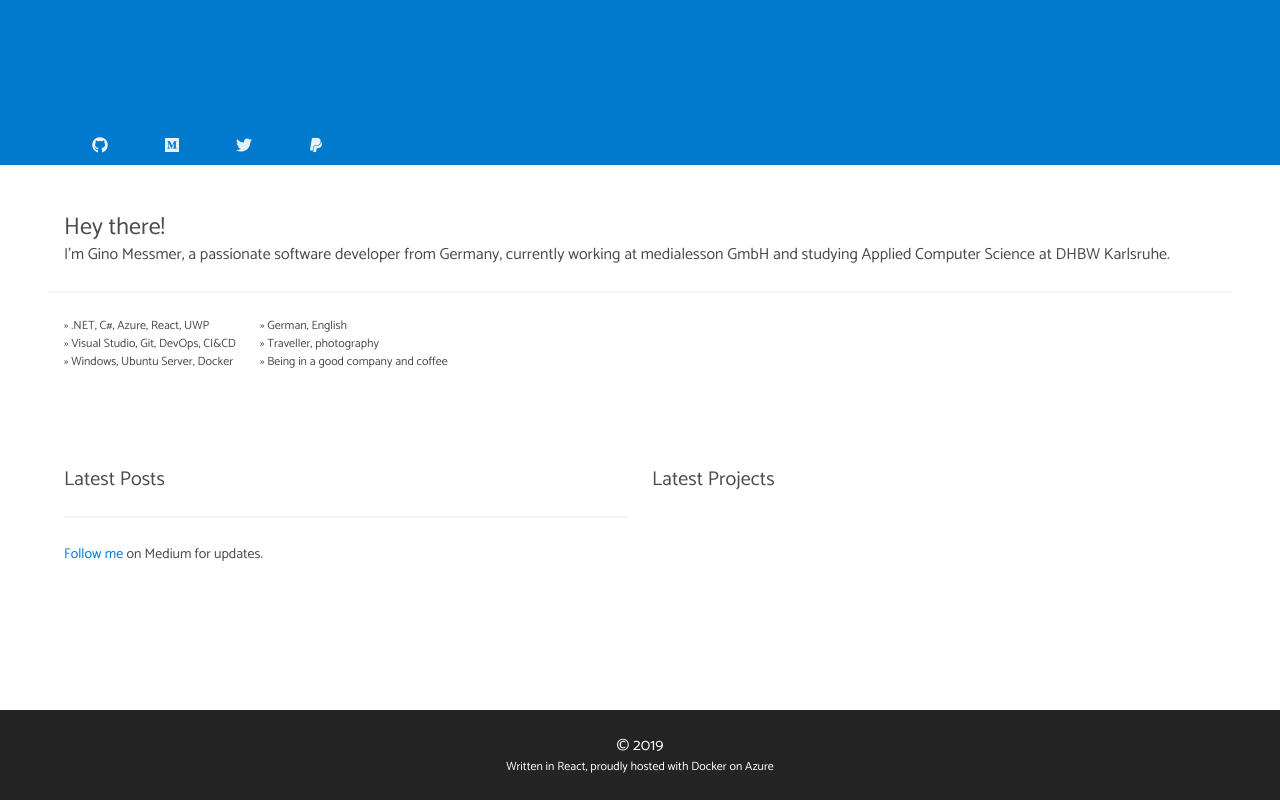
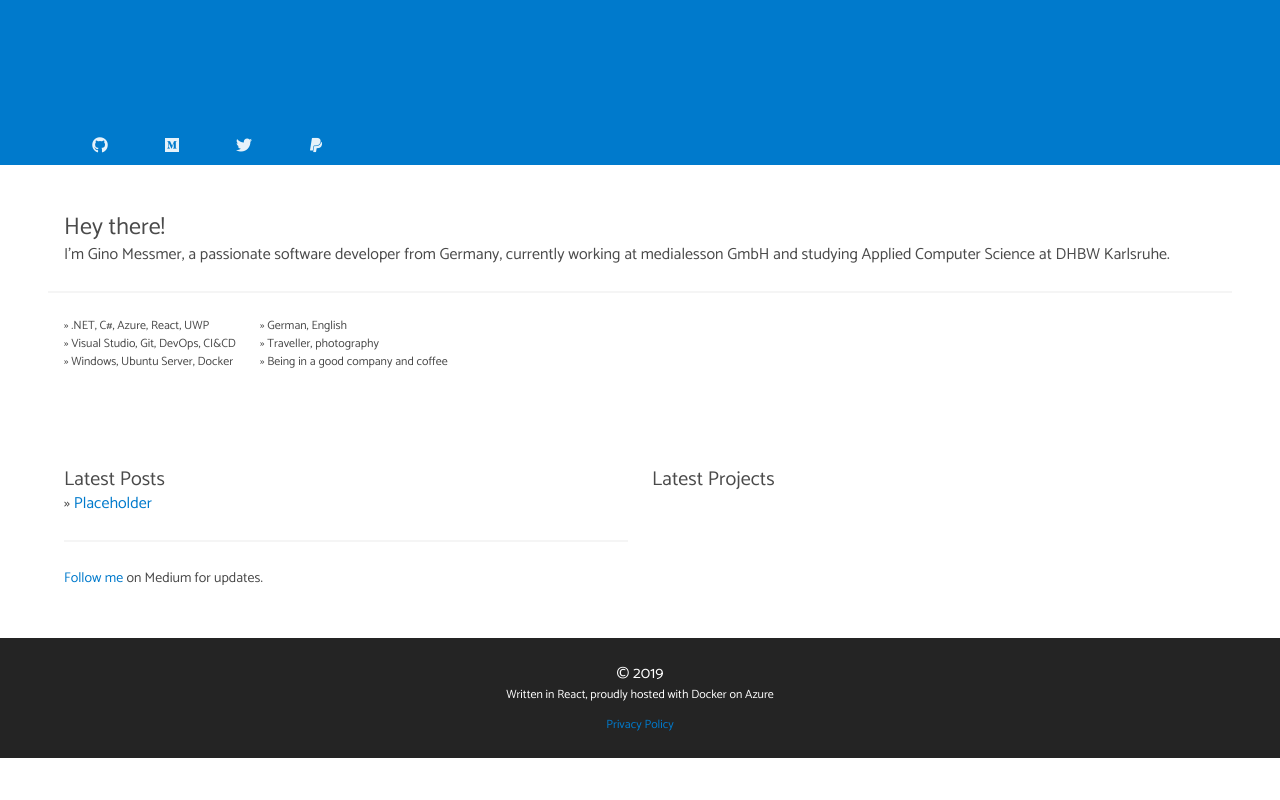
Before and after one commit to ginomessmer/ginomessmer-react, a React (Create React App) app: page / in a window 1280 px wide. Shown: the part 635-1435 px from the top of the page. After the commit the page ends 1393 px from the top, so only its background shows below. Built offline with nearby package versions, Linux system fonts and the light colour scheme.

Commit message:
Fix routing and add stub methods for posts and projects

```diff
--- a/package.json
+++ b/package.json
@@ -10,6 +10,7 @@
     "@types/react-dom": "16.8.2",
     "@types/react-router-dom": "^4.3.1",
     "bulma": "^0.7.4",
+    "fetch-suspense": "^1.0.2",
     "moment": "^2.24.0",
     "node-sass": "^4.11.0",
     "react": "^16.8.4",
--- a/src/App.tsx
+++ b/src/App.tsx
@@ -3,19 +3,21 @@ import { BrowserRouter, Switch, Route } from 'react-router-dom';
 import HomePage from './components/pages/home';
 import moment from 'moment';
 import Footer from './components/partials/footer';
+import PrivacyPolicyPage from './components/pages/privacy';
 
 class App extends Component {
   render() {
     return (
-      <div>
-        <BrowserRouter>
+      <BrowserRouter>
+        <div>
           <Switch>
-            <Route to="/" component={HomePage}/>
+            <Route path="/" exact component={HomePage} />
+            <Route path="/privacy" exact component={PrivacyPolicyPage} />
           </Switch>
-        </BrowserRouter>
 
-        <Footer />
-      </div>
+          <Footer />
+        </div>
+      </BrowserRouter>
     );
   }
 }
--- a/src/components/pages/home/index.tsx
+++ b/src/components/pages/home/index.tsx
@@ -8,28 +8,31 @@ export default class HomePage extends Component {
 		return (
 			<div>
 				{this.renderHeroHeader()}
+
+				<div>
 					{this.renderAbout()}
 
 					<section className="section">
 						<div className="container">
 							<div className="columns">
 								<div className="column">
-								<h3 className="subtitle">Latest Posts</h3>
+									<h3 className="subtitle is-marginless">Latest Posts</h3>
+									<div className="is-size-6">
 										{this.renderPostsList()}
+									</div>
 
 									<hr/>
 									<small><a href="https://www.medium.com/@ginomessmer">Follow me</a> on Medium for updates.</small>
 								</div>
 
 								<div className="column">
-								<h3 className="subtitle">Latest Projects</h3>
+									<h3 className="subtitle is-marginless">Latest Projects</h3>
 									{this.renderProjectsList()}
 								</div>
 							</div>
 						</div>
 					</section>
-
-				<section className="section"></section>
+				</div>
 			</div>
 		)
 	}
@@ -99,14 +102,36 @@ export default class HomePage extends Component {
 	}
 
 	renderPostsList() {
+		let list = [
+			{
+				title: 'Placeholder',
+				link: 'placeholder'
+			}
+		];
+
 		return (
-			<div></div>
+			<ul>
+				{list.map(i =>
+					<li>&raquo; <a href={i.link}>{i.title}</a></li>
+				)}
+			</ul>
 		)
 	}
 
 	renderProjectsList() {
+		let list = [
+			{
+				title: '',
+				link: ''
+			}
+		];
+
 		return (
-			<div></div>
+			<ul>
+				{list.map(i =>
+					<li><a href={i.link}></a>{i.title}</li>
+				)}
+			</ul>
 		)
 	}
 
--- /dev/null
+++ b/src/components/pages/privacy/index.tsx
@@ -0,0 +1,13 @@
+import React, { Component } from 'react'
+
+export default class PrivacyPolicyPage extends Component {
+	render() {
+		return (
+			<section className="section">
+				<div className="container">
+					<h1 className="title">Datenschutzerklärung</h1>
+				</div>
+			</section>
+		)
+	}
+}
--- a/src/components/partials/footer/index.tsx
+++ b/src/components/partials/footer/index.tsx
@@ -1,4 +1,5 @@
 import React, { Component } from 'react'
+import { Link } from 'react-router-dom';
 
 export default class Footer extends Component {
 	render() {
@@ -10,6 +11,10 @@ export default class Footer extends Component {
 						<p className="is-size-7">
 							Written in React, proudly hosted with Docker on Azure
 						</p>
+
+						<p className="is-size-7">
+							<Link to="/privacy">Privacy Policy</Link>
+						</p>
 					</p>
 				</div>
 			</footer>
--- a/src/index.scss
+++ b/src/index.scss
@@ -1,2 +1,6 @@
 @import './styles/app.scss';
 @import url('https://use.fontawesome.com/releases/v5.7.2/css/all.css');
+
+body {
+	// margin: 0.8em;
+}
```
Also changed, not shown: 1 other file (tests, documents, lock files or other folders). Lines whose indentation alone changed are shown as unchanged.
